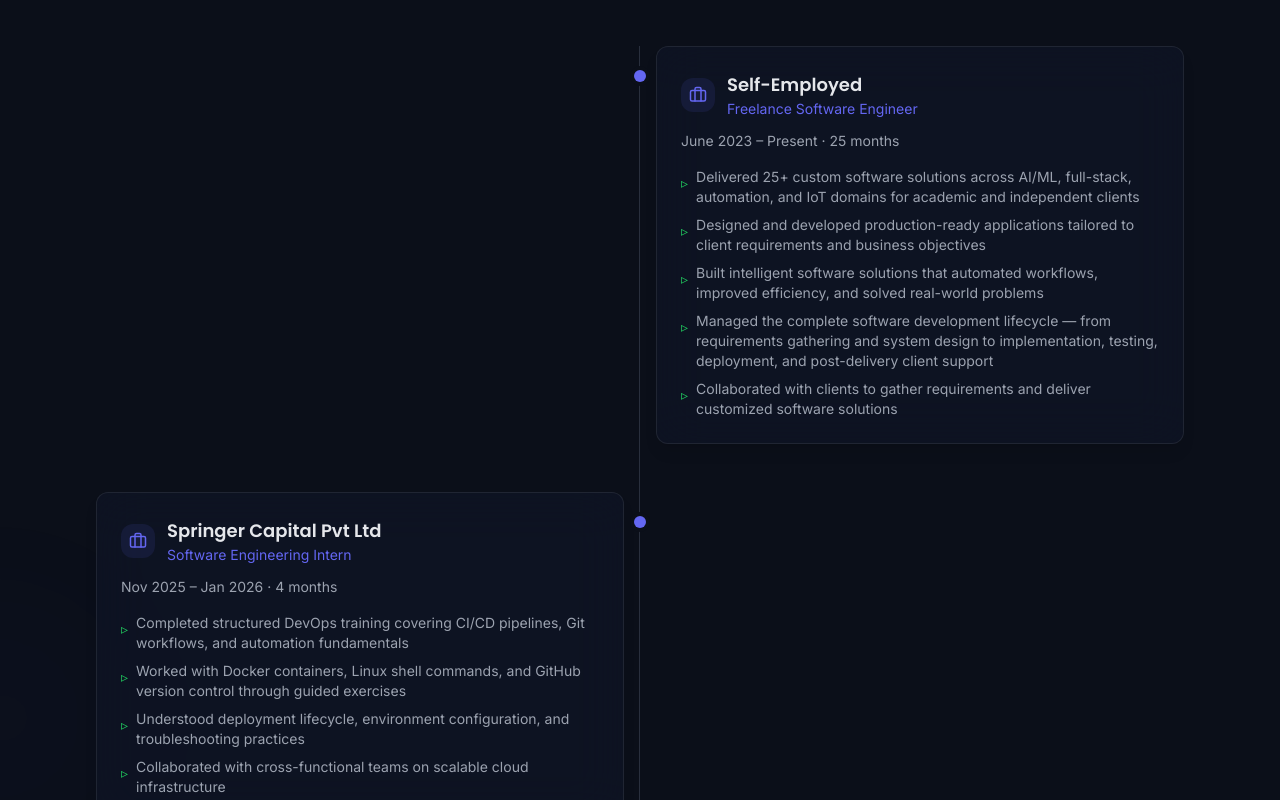
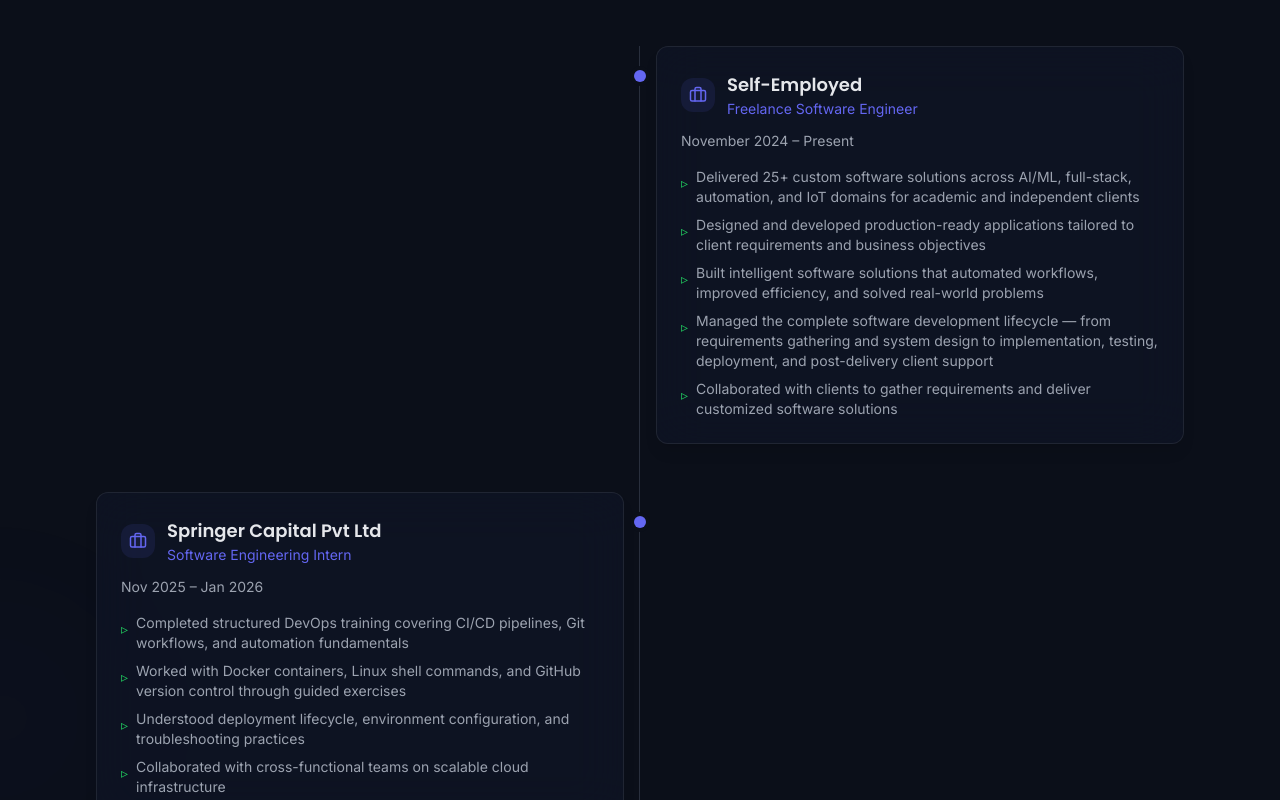
Before and after one commit to Shahidshaik999/ShahidShaik-portfolio, a React (Vite) app: page / in a window 1280 px wide. Shown: the part 2080-2880 px from the top of the page. Built offline with nearby package versions, Linux system fonts and the light colour scheme; the HTML template or start-up script is replaced by a standard one.

Commit message:
Add Oracle Agentic AI certification and update experience dates

```diff
--- a/src/components/Certifications.tsx
+++ b/src/components/Certifications.tsx
@@ -3,6 +3,12 @@
 import { ShieldCheck, ExternalLink } from "lucide-react";
 
 const certifications = [
+  {
+    name: "Agentic AI Certified Foundations Associate",
+    org: "Oracle",
+    skills: "Core AI agent concepts, LangChain, Model Context Protocol (MCP), OpenAI Agents SDK, OCI Enterprise AI Agents, Oracle AI Database agentic capabilities",
+    link: "https://catalog-education.oracle.com/pls/certview/sharebadge?id=B99ECA6B8558F73558DD37E15DCAD06D67C79981CCC2020AD4A7B5CA22928782",
+  },
   {
     name: "Python Programming ",
     org: "Coursera / Meta",
--- a/src/components/Experience.tsx
+++ b/src/components/Experience.tsx
@@ -6,9 +6,9 @@
   {
     company: "Self-Employed",
     role: "Freelance Software Engineer",
-    start: "June 2023",
+    start: "November 2024",
     end: "Present",
-    months: 25,
+    months: 3,
     bullets: [
       "Delivered 25+ custom software solutions across AI/ML, full-stack, automation, and IoT domains for academic and independent clients",
       "Designed and developed production-ready applications tailored to client requirements and business objectives",
@@ -97,7 +97,7 @@
                     </div>
                   </div>
                   <p className="text-muted-foreground text-sm mb-4">
-                    {exp.start} – {exp.end} · {exp.months} months
+                    {exp.start} – {exp.end}
                   </p>
                   <ul className="space-y-2">
                     {exp.bullets.map((bullet, j) => (
```
